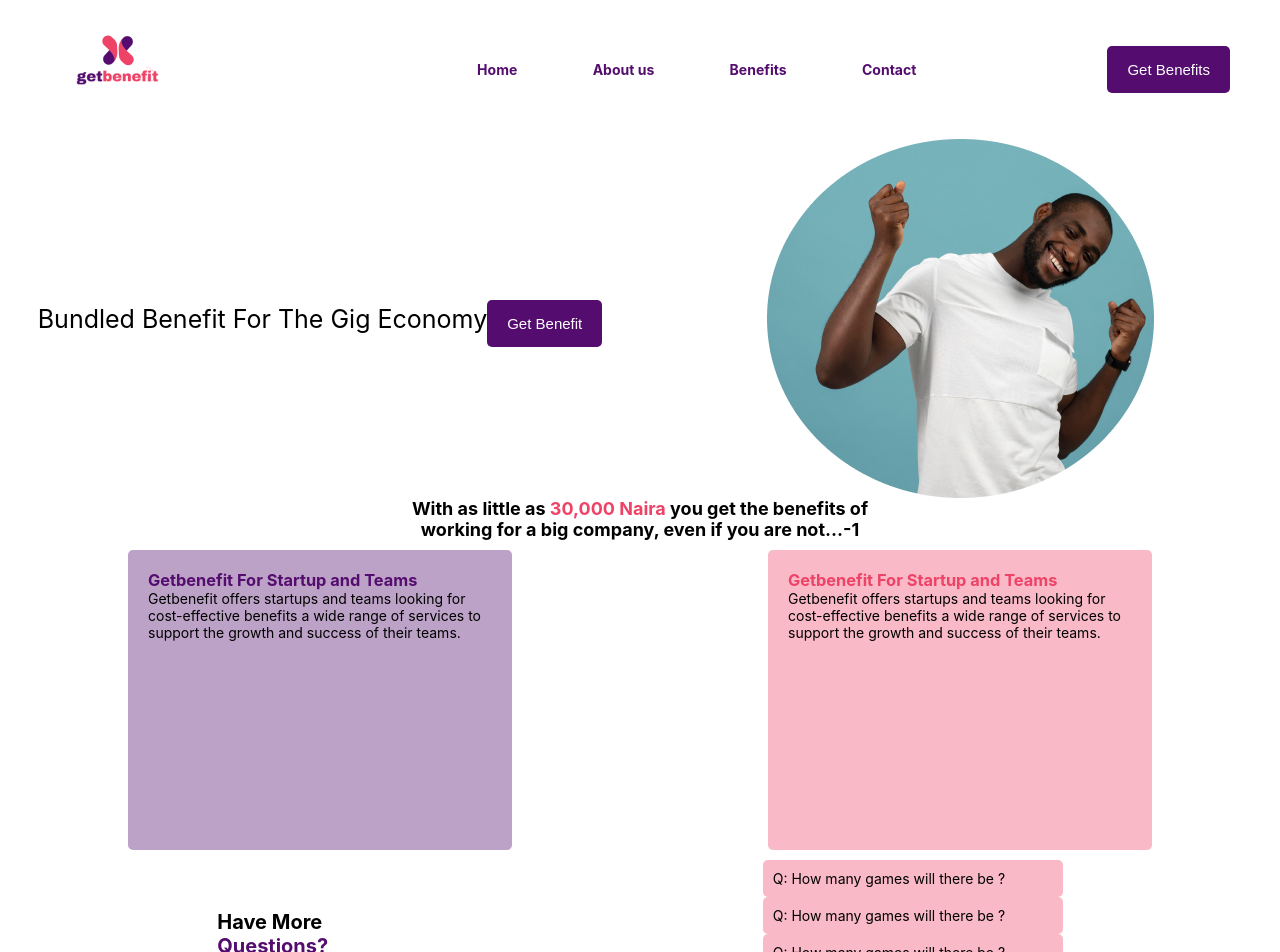
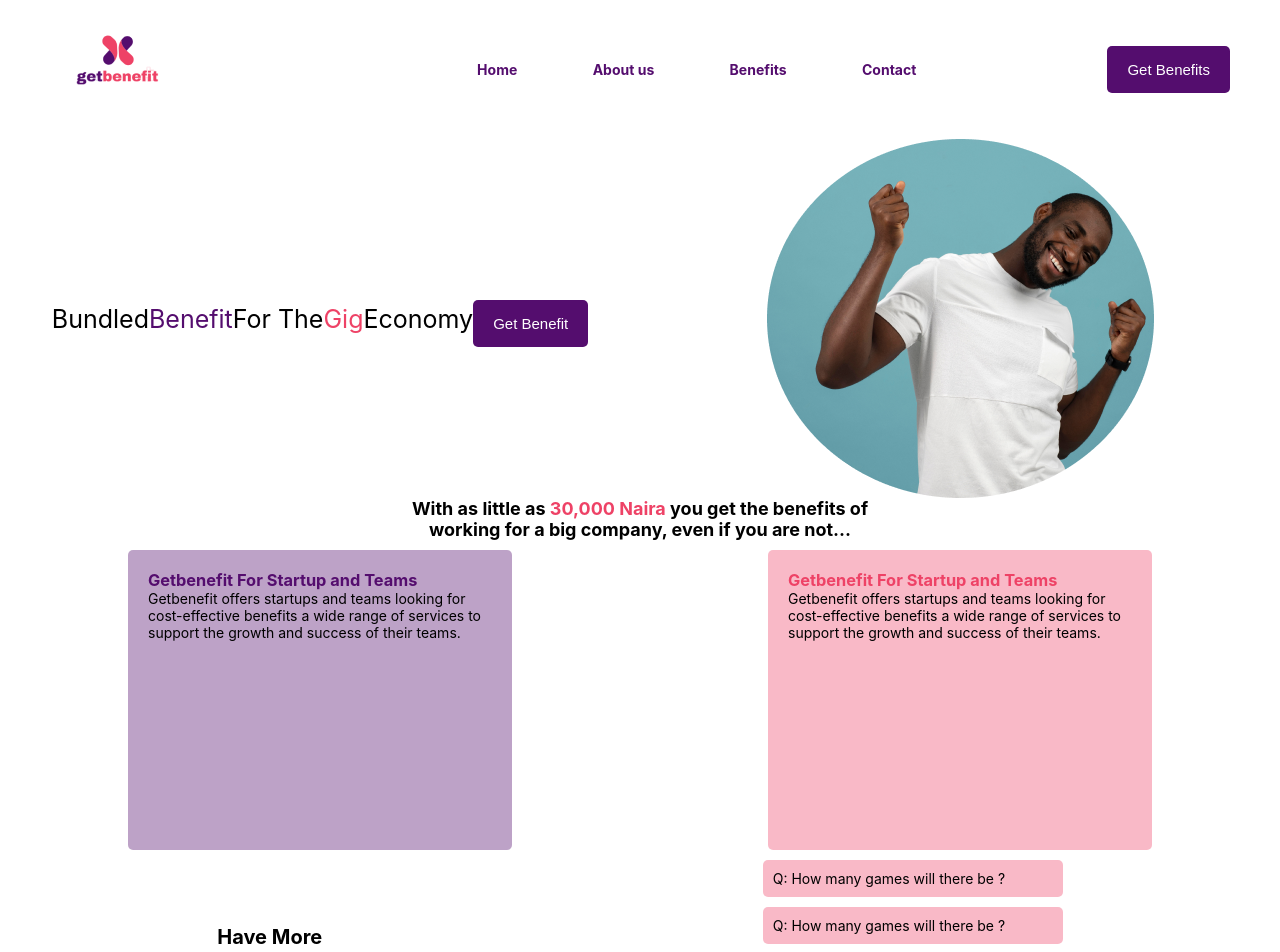
Before and after one commit to Getbenefit/Getbenefit, a React (Create React App) app: page / in a window 1280 px wide. Shown: the top 952 px of the page. Built offline with nearby package versions, Linux system fonts and the light colour scheme.

Commit message:
initial commit

```diff
--- a/src/components/FAQ/Faq.css
+++ b/src/components/FAQ/Faq.css
@@ -6,6 +6,9 @@
   font-size: 1.4rem;
   background-color: rgba(238, 66, 103, 0.368627451);
 }
+.faq:not(:last-child) {
+  margin-bottom: 1rem;
+}
 
 .hidden {
   display: none;
--- a/src/components/FAQ/Faq.scss
+++ b/src/components/FAQ/Faq.scss
@@ -5,6 +5,10 @@
   cursor: pointer;
   font-size: 1.4rem;
   background-color: #ee42675e;
+
+  &:not(:last-child){
+    margin-bottom: 1rem;
+  }
 }
 
 .hidden {
--- a/src/components/Header/Header.jsx
+++ b/src/components/Header/Header.jsx
@@ -10,7 +10,8 @@ const Header = () => {
       <Navigation />
       <div className="header-main">
         <div className="heading">
-          bundled benefit for the gig economy
+          bundled <span className="purple">benefit</span> for the{" "}
+          <span className="pink">gig</span> economy
           <CustomButton text="Get Benefit" />
         </div>
         <div className="header-image">
@@ -19,7 +20,7 @@ const Header = () => {
       </div>
       <div className="header-footer">
         With as little as <span className="pink">30,000 Naira</span> you get the
-        benefits of working for a big company, even if you are not...-1
+        benefits of working for a big company, even if you are not...
       </div>
     </header>
   );
```
Also changed, not shown: 1 other file (tests, documents, lock files or other folders).
